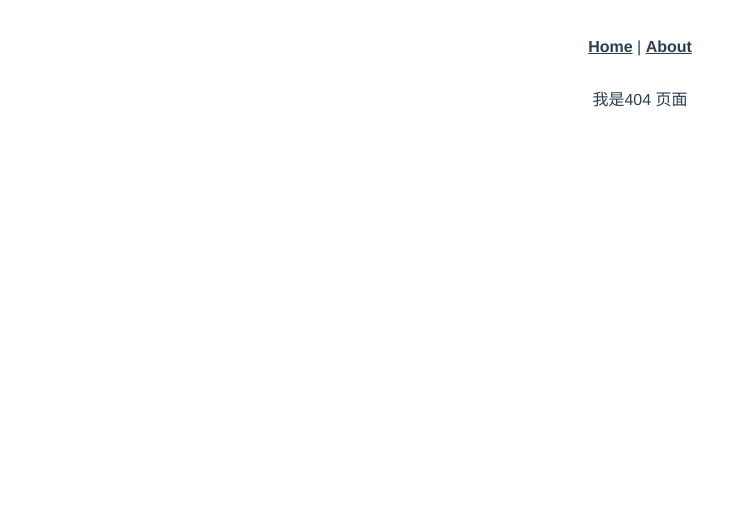
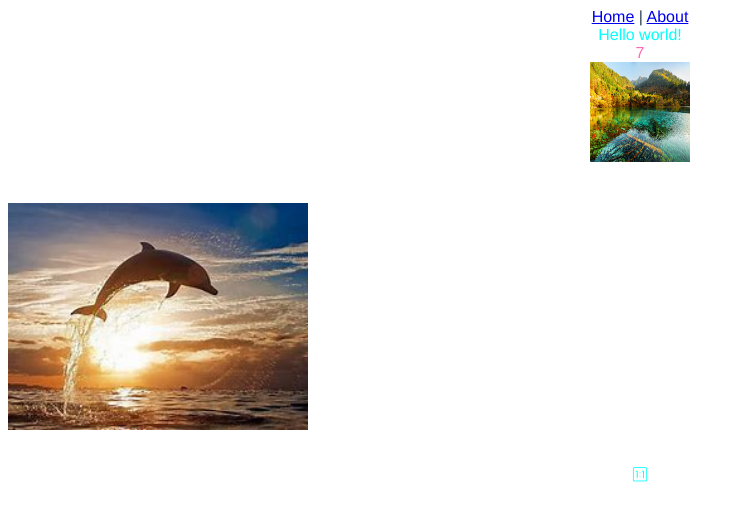
Before and after one commit to fssqLove/webpack5-vue2Exp, a Vue app: page /pc/ in a window 1280 px wide. Before the commit this address led to /404. Shown: the top 520 px of the page, without its empty margins (0-747 px from the left). Built offline with nearby package versions, Linux system fonts and the light colour scheme.

Commit message:
实现一套代码同时管理pc端和移动端

```diff
--- a/index.html
+++ b/index.html
@@ -10,5 +10,23 @@
 <body>
     <div id="app"></div>
 </body>
+<script lang="javascript">
+    function isMobile() {
+        var ua = navigator.userAgent
+        return ua && !!ua.match(/(phone|pad|pod|iPhone|iPod|ios|iPad|android|Mobile|BlackBerry|IEMobile|MQQBrowser|JUC|Fennec|wOSBrowser|BrowserNG|WebOS|Symbian|Windows Phone)/i)
+    }
 
+    if(isMobile()){
+        var path = location.pathname
+        var search = location.search || ''
+
+        if(!/\/m\//.test(path)){
+            var pushMobile = path.replace('/pc/','/m/')
+            location.href = location.origin + pushMobile + search
+        }
+
+        var deviceWidth = document.documentElement.clientWidth
+        document.documentElement.style.fontSize = (deviceWidth / 750) * 100 + 'px'
+    }
+</script>
 </html>
--- a/src/app.vue
+++ b/src/app.vue
@@ -1,9 +1,5 @@
 <template>
   <div id="app">
-    <div id="nav">
-      <router-link to="/">Home</router-link> |
-      <router-link to="/about">About</router-link>
-    </div>
     <router-view />
   </div>
 </template>
@@ -21,17 +17,4 @@ export default Vue.extend({});
   text-align: center;
   color: #2c3e50;
 }
-
-#nav {
-  padding: 30px;
-
-  a {
-    font-weight: bold;
-    color: #2c3e50;
-
-    &.router-link-exact-active {
-      color: #42b983;
-    }
-  }
-}
 </style>
--- a/src/router/index.ts
+++ b/src/router/index.ts
@@ -1,28 +1,36 @@
 import Vue from 'vue'
 import VueRouter,{RouteConfig} from 'vue-router'
-import Home from '../views/home/Home.vue'
+import mobileRoutes from './mobile/index'
+import pcRoutes from './ps/index'
 
 Vue.use(VueRouter)
 
 const routes:RouteConfig[] = [
     {
         path:'/',
-        name:'Home',
-        component:Home
+        redirect: '/pc/'
     },
     {
-        path:'/about',
-        name:'About',
-        component:()=>import( /* webpackChunkName: 'about', webpackPrefetch: true */ '../views/about/About.vue')
+        path:'/pc',
+        component:()=>import(/* webpackChunkName: 'pc', webpackPrefetch: true */ '@/views/pc/index.vue'),
+        children:[
+            ...pcRoutes
+        ]
+    },
+    {
+        path:'/m',
+        component:()=>import(/* webpackChunkName: 'mobile', webpackPrefetch: true */ '@/views/mobile/index.vue'),
+        children:[
+            ...mobileRoutes,
+        ]
     },
     {
         path: `/404`,
         name: '404',
-        component:()=>import( /* webpackChunkName: 'error', webpackPrefetch: true */ '../views/error/404.vue')
+        component:()=>import( /* webpackChunkName: 'error', webpackPrefetch: true */ '@/views/error/404.vue')
     },
     { path: '*', redirect: '/404',}
 ]
-
 
 const router = new VueRouter({
     routes,
--- /dev/null
+++ b/src/router/mobile/index.ts
@@ -0,0 +1,16 @@
+import {RouteConfig} from 'vue-router'
+
+const mobileRoutes:RouteConfig[] = [
+    {
+        path:'/',
+        name:'m-Home',
+        component:()=>import( /* webpackChunkName: 'm-home', webpackPrefetch: true */ '@/views/mobile/home/Home.vue')
+    },
+    {
+        path:'/m/about',
+        name:'m-About',
+        component:()=>import( /* webpackChunkName: 'm-about', webpackPrefetch: true */ '@/views/mobile/about/About.vue')
+    }
+]
+
+export default mobileRoutes
--- /dev/null
+++ b/src/router/ps/index.ts
@@ -0,0 +1,16 @@
+import {RouteConfig} from 'vue-router'
+
+const pcRoutes:RouteConfig[] = [
+    {
+        path:'/',
+        name:'p-Home',
+        component:()=>import( /* webpackChunkName: 'p-home', webpackPrefetch: true */ '@/views/pc/home/Home.vue')
+    },
+    {
+        path:'/pc/about',
+        name:'p-About',
+        component:()=>import( /* webpackChunkName: 'p-about', webpackPrefetch: true */ '@/views/pc/about/About.vue')
+    }
+]
+
+export default pcRoutes
--- /dev/null
+++ b/src/views/mobile/about/About.vue
@@ -0,0 +1,3 @@
+<template>
+  <div>我是移动端 About页</div>
+</template>
--- /dev/null
+++ b/src/views/mobile/home/Home.vue
@@ -0,0 +1,3 @@
+<template>
+  <div>我是移动端主页</div>
+</template>
--- /dev/null
+++ b/src/views/mobile/index.vue
@@ -0,0 +1,9 @@
+<template>
+  <div>
+    <div>
+      <router-link to="/m/">Home</router-link> |
+      <router-link to="/m/about">About</router-link>
+    </div>
+    <router-view />
+  </div>
+</template>
--- /dev/null
+++ b/src/views/pc/index.vue
@@ -0,0 +1,9 @@
+<template>
+  <div>
+    <div>
+      <router-link to="/pc/">Home</router-link> |
+      <router-link to="/pc/about">About</router-link>
+    </div>
+    <router-view />
+  </div>
+</template>
```
Also changed, not shown: src/views/pc/about/About.vue (renamed from src/views/about/About.vue), src/views/pc/home/Home.vue (renamed from src/views/home/Home.vue).
